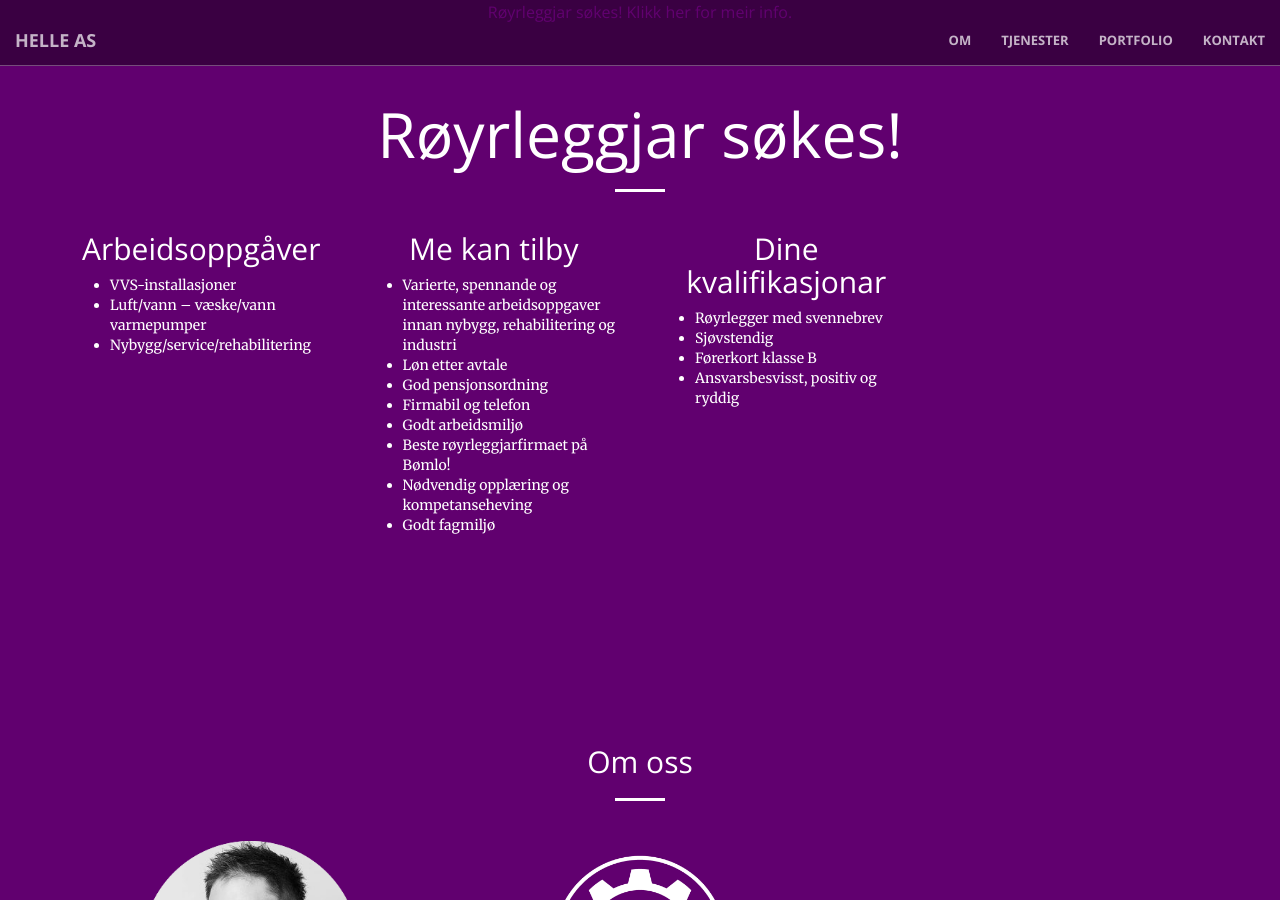
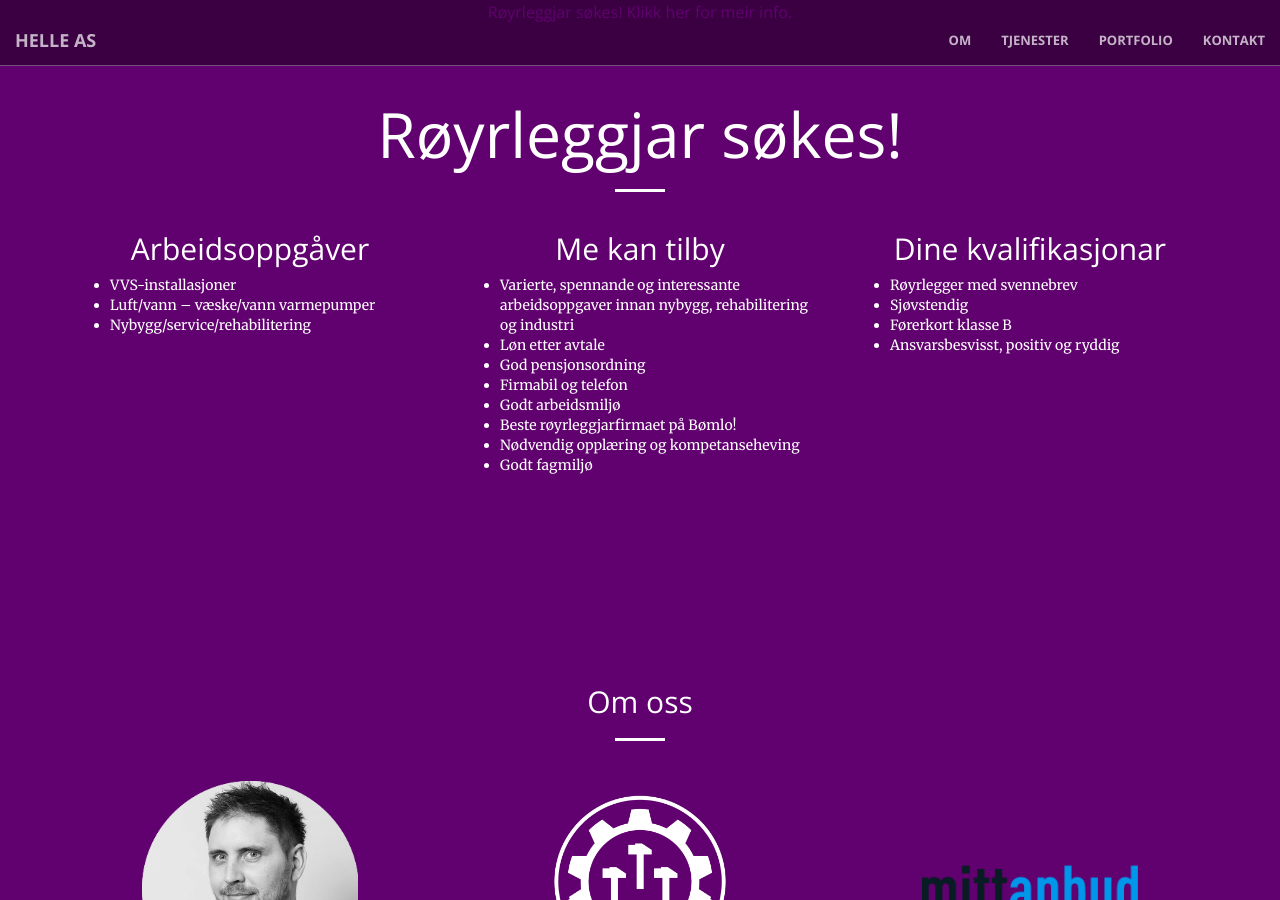
Before and after one commit to adriah/pro-ror, a Jekyll site: the page built from hire.html, in a window 1280 px wide and 900 px high. Built offline with Jekyll 4.4.1, drawn with Linux system fonts in a browser that asks for light colours.

Commit message:
Trying more column settings

```diff
--- a/_includes/hire_text.html
+++ b/_includes/hire_text.html
@@ -9,7 +9,7 @@
     </div>
     <div class="container">
         <div class="row">
-            <div class="col-md-3 text-center">
+            <div class="col-lg-4 col-md-6 text-center">
 				<h2>Arbeidsoppgåver</h2>
 				<ul class="text-left">
 					<li>VVS-installasjoner</li>
@@ -17,7 +17,7 @@
 					<li>Nybygg/service/rehabilitering</li>
 				</ul>
             </div>
-            <div class="col-md-3 text-center">
+            <div class="col-lg-4 col-md-6 text-center">
 				<h2>Me kan tilby</h2>
 				<ul class="text-left">
 					<li>Varierte, spennande og interessante arbeidsoppgaver innan nybygg, rehabilitering og industri</li>
@@ -30,7 +30,7 @@
 					<li>Godt fagmiljø</li>
 				</ul>
             </div>
-            <div class="col-md-3 text-center">
+            <div class="col-lg-4 col-md-6 text-center">
 				<h2>Dine kvalifikasjonar</h2>
 				<ul class="text-left">
 					<li>Røyrlegger med svennebrev</li>
```
